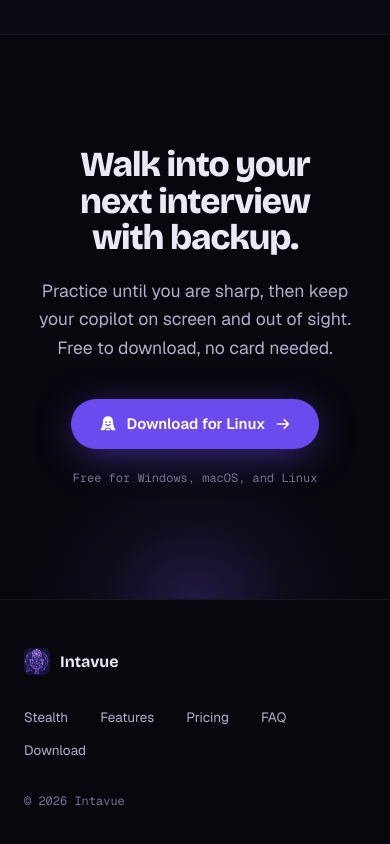
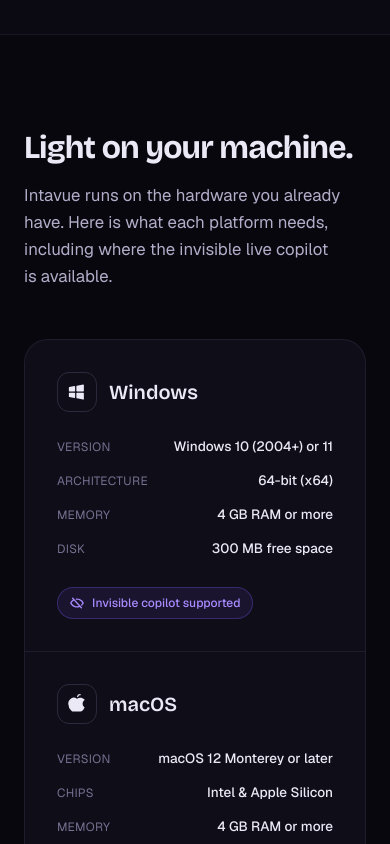
Before and after one commit to DannyPreye/intervium_web, a Next.js app: page / in a window 390 px wide. Shown: the part 7860-8704 px from the top of the page. Built offline with nearby package versions, Linux system fonts and the light colour scheme; no server answers.

Commit message:
Clean up the frontend ui

```diff
--- a/src/app/page.tsx
+++ b/src/app/page.tsx
@@ -504,6 +504,47 @@
   { slug: "webex", name: "Webex" },
 ];
 
+const REQUIREMENTS: {
+  os: Exclude<OS, "unknown">;
+  name: string;
+  specs: [string, string][];
+  stealth: boolean;
+}[] = [
+  {
+    os: "windows",
+    name: "Windows",
+    specs: [
+      ["Version", "Windows 10 (2004+) or 11"],
+      ["Architecture", "64-bit (x64)"],
+      ["Memory", "4 GB RAM or more"],
+      ["Disk", "300 MB free space"],
+    ],
+    stealth: true,
+  },
+  {
+    os: "mac",
+    name: "macOS",
+    specs: [
+      ["Version", "macOS 12 Monterey or later"],
+      ["Chips", "Intel & Apple Silicon"],
+      ["Memory", "4 GB RAM or more"],
+      ["Disk", "300 MB free space"],
+    ],
+    stealth: true,
+  },
+  {
+    os: "linux",
+    name: "Linux",
+    specs: [
+      ["Format", "AppImage (x86_64)"],
+      ["Distro", "Ubuntu 20.04+ or similar"],
+      ["Memory", "4 GB RAM or more"],
+      ["Disk", "300 MB free space"],
+    ],
+    stealth: false,
+  },
+];
+
 // ── Page ─────────────────────────────────────────────────────────────────────
 export default function LandingPage() {
   const [assets, setAssets] = useState<ReleaseAssets>({
@@ -859,6 +900,73 @@
         </div>
       </section>
 
+      {/* ════════ SYSTEM REQUIREMENTS ════════ */}
+      <section id="requirements" className="border-t border-line py-24 md:py-28">
+        <div className="container-x">
+          <Reveal className="max-w-2xl">
+            <h2 className="font-display text-[clamp(2rem,3.6vw,3.1rem)] font-bold leading-[1.08] tracking-[-0.025em] text-balance">
+              Light on your machine.
+            </h2>
+            <p className="mt-4 text-[1.05rem] leading-relaxed text-ink-soft text-pretty">
+              Intavue runs on the hardware you already have. Here is what each
+              platform needs, including where the invisible live copilot is
+              available.
+            </p>
+          </Reveal>
+
+          <Reveal delay={0.1}>
+            <div className="mt-12 grid divide-y divide-line overflow-hidden rounded-3xl border border-line bg-bg-elevated md:grid-cols-3 md:divide-x md:divide-y-0">
+              {REQUIREMENTS.map((r) => (
+                <div key={r.os} className="flex flex-col p-8">
+                  <div className="flex items-center gap-3">
+                    <span className="inline-flex h-10 w-10 items-center justify-center rounded-xl border border-line-strong text-ink">
+                      <OsGlyph os={r.os} size={20} />
+                    </span>
+                    <span className="font-display text-xl font-semibold text-ink">
+                      {r.name}
+                    </span>
+                  </div>
+
+                  <dl className="mt-6 space-y-3.5">
+                    {r.specs.map(([k, v]) => (
+                      <div
+                        key={k}
+                        className="flex items-baseline justify-between gap-4"
+                      >
+                        <dt className="shrink-0 text-[12px] uppercase tracking-wide text-ink-faint">
+                          {k}
+                        </dt>
+                        <dd className="text-right text-[13.5px] font-medium text-ink">
+                          {v}
+                        </dd>
+                      </div>
+                    ))}
+                  </dl>
+
+                  <div
+                    className={`mt-7 inline-flex items-center gap-2 self-start rounded-full border px-3 py-1.5 text-[12px] font-medium ${
+                      r.stealth
+                        ? "border-violet/30 bg-violet/10 text-violet-bright"
+                        : "border-line-strong text-ink-soft"
+                    }`}
+                  >
+                    <EyeSlash size={14} weight="bold" />
+                    {r.stealth
+                      ? "Invisible copilot supported"
+                      : "Prep suite only, no invisibility"}
+                  </div>
+                </div>
+              ))}
+            </div>
+          </Reveal>
+
+          <p className="mt-6 text-[13px] text-ink-faint">
+            An internet connection and a free account are required for AI
+            features. The app updates itself in the background.
+          </p>
+        </div>
+      </section>
+
       {/* ════════ FINAL CTA ════════ */}
       <section className="relative overflow-hidden border-t border-line py-28">
         <div
@@ -912,6 +1020,9 @@
             <a href="#faq" className="transition-colors hover:text-ink">
               FAQ
             </a>
+            <a href="#requirements" className="transition-colors hover:text-ink">
+              Requirements
+            </a>
             <a href={GITHUB_RELEASES} className="transition-colors hover:text-ink">
               Download
             </a>
```
